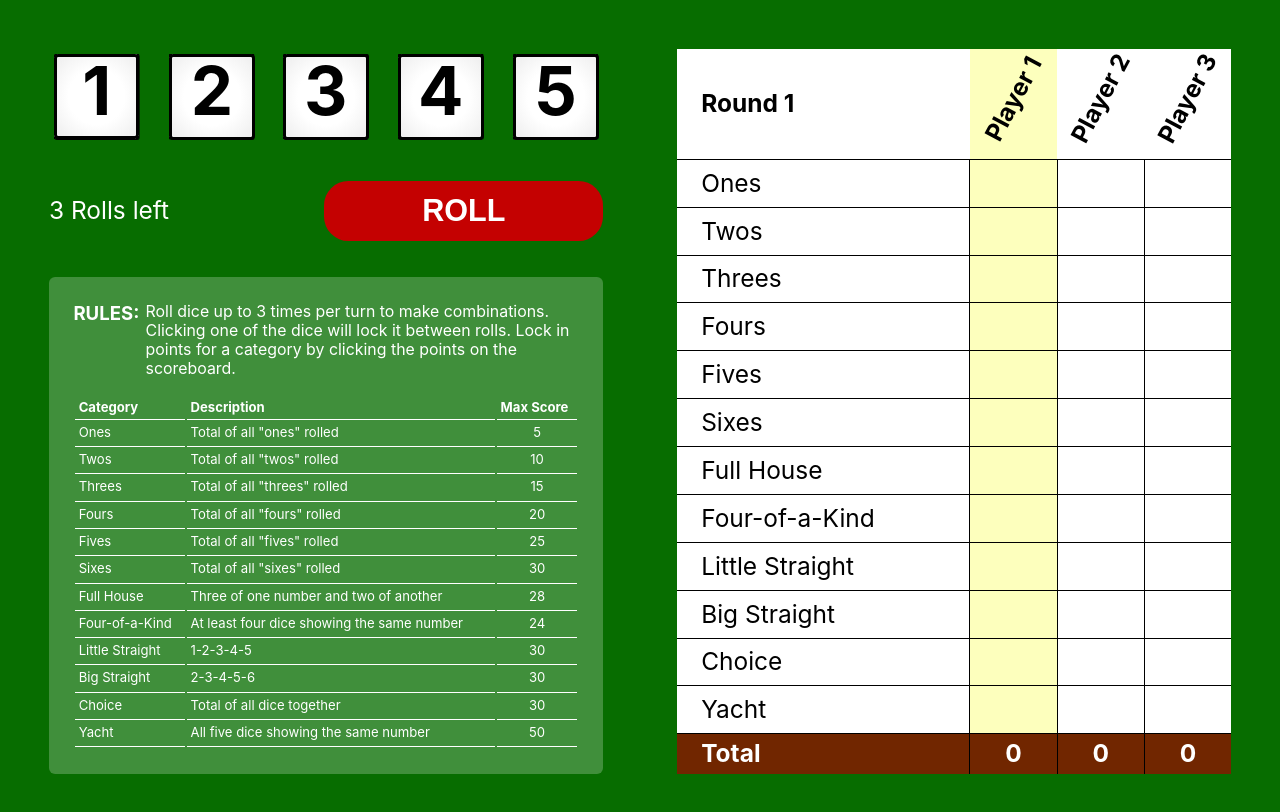
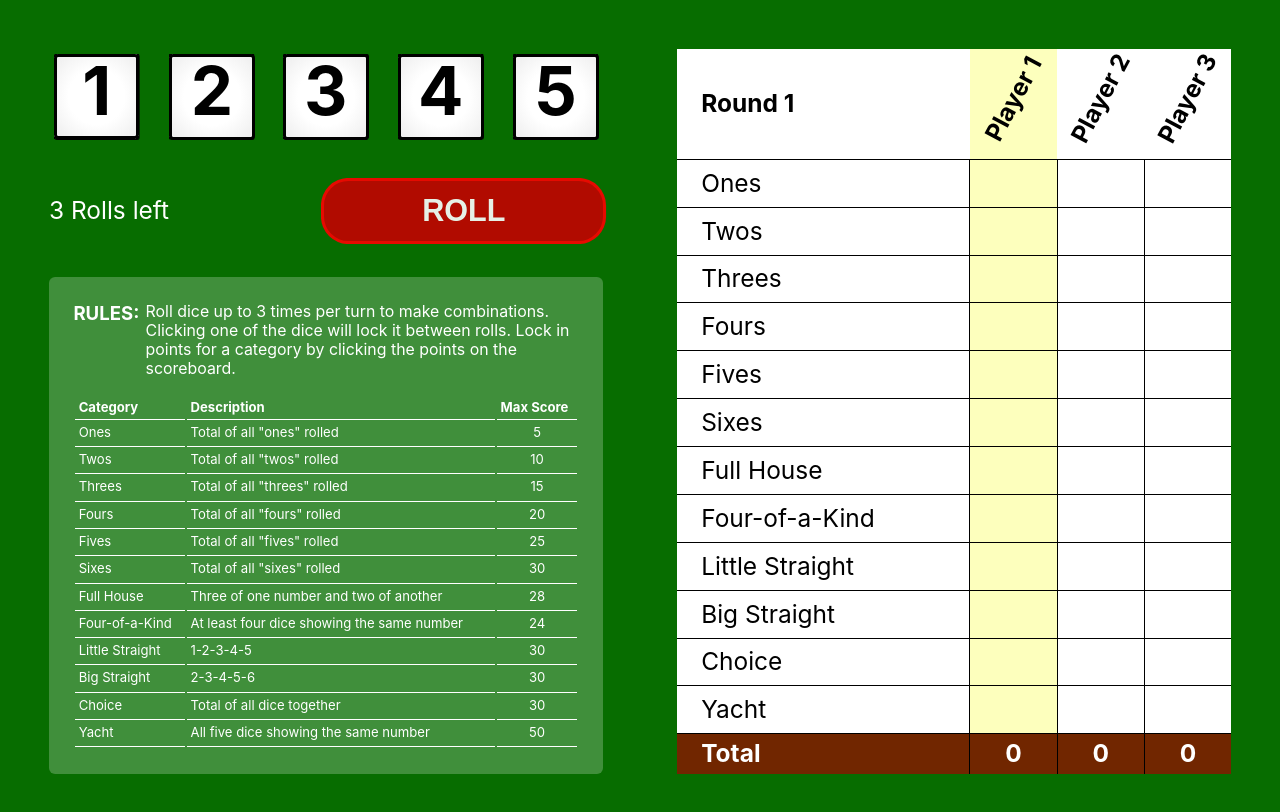
Before and after one commit to segovia94/yacht-game, a Vue app: page / in a window 1280 px wide. In both pictures the pointer is over the button "ROLL". Shown: the top 812 px of the page. Built offline with nearby package versions, Linux system fonts and the light colour scheme.

Commit message:
better button styles

```diff
--- a/src/components/CategoryButton.vue
+++ b/src/components/CategoryButton.vue
@@ -50,13 +50,21 @@ export default {
   display: block;
   width: 100%;
   padding: 0.2rem 0;
-  background-color: var(--red);
+  background-color: var(--red-dark);
   border: 0;
   border-radius: 0.25rem;
   color: white;
   cursor: pointer;
   font-size: 1rem;
   animation: 1s delay-visibility;
+}
+
+.category-button:hover,
+.category-button:focus {
+  box-shadow: 0 0 0 .125rem var(--red);
+  opacity: .9;
+  outline-style: solid;
+  outline-color: transparent;
 }
 
 .category-button--pulse {
--- a/src/components/SingleDice.vue
+++ b/src/components/SingleDice.vue
@@ -62,13 +62,19 @@ export default {
 
 <style>
 .dice {
-  --dice-size: 3.5rem;
+  --dice-size: clamp(3rem, 15vw, 6rem);
   --dice-size-half: calc(var(--dice-size) / 2);
   --dice-size-half-negative: calc(var(--dice-size-half) * -1);
   perspective: 400px;
   position: relative;
   padding: 0.2rem;
   border-radius: 5%;
+}
+
+@media screen and (min-width: 930px) {
+  .dice {
+    --dice-size: 3.5rem;
+  }
 }
 
 .dice--selected {
--- a/src/components/TheActions.vue
+++ b/src/components/TheActions.vue
@@ -63,6 +63,7 @@ export default {
   display: flex;
   justify-content: space-between;
   align-items: center;
+  gap: 1rem;
 }
 
 .game-actions__toggle-rules {
@@ -92,8 +93,19 @@ export default {
   cursor: pointer;
 }
 
-.game-actions__button:disabled {
+.game-actions__button:hover,
+.game-actions__button:focus {
+  box-shadow: 0 0 0 .125rem var(--red);
+  opacity: .9;
+  outline-style: solid;
+  outline-color: transparent;
+}
+
+.game-actions__button:disabled,
+.game-actions__button:disabled:focus,
+.game-actions__button:disabled:hover {
   opacity: 0.25;
   cursor: initial;
+  box-shadow: none;
 }
 </style>
```
